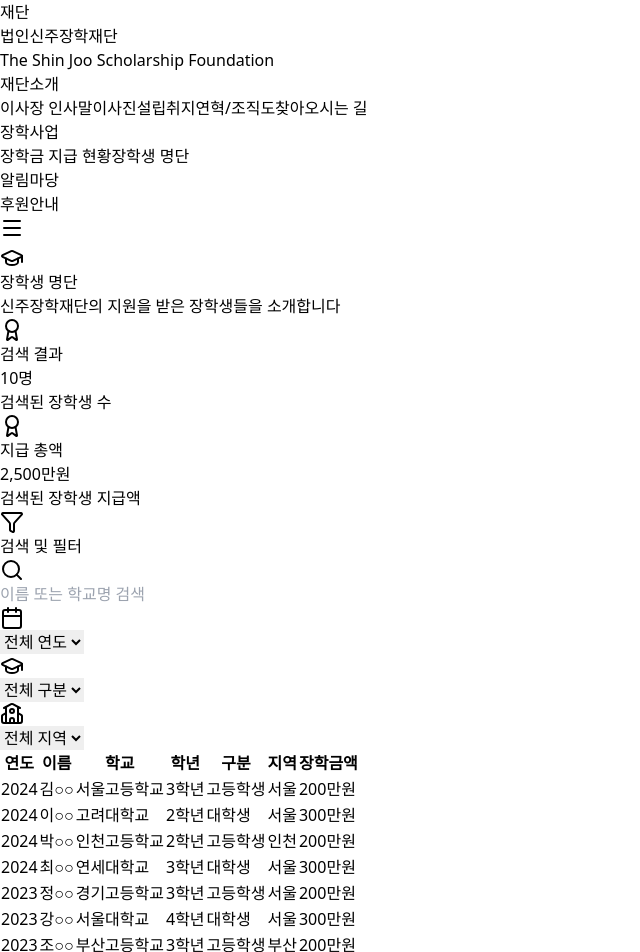
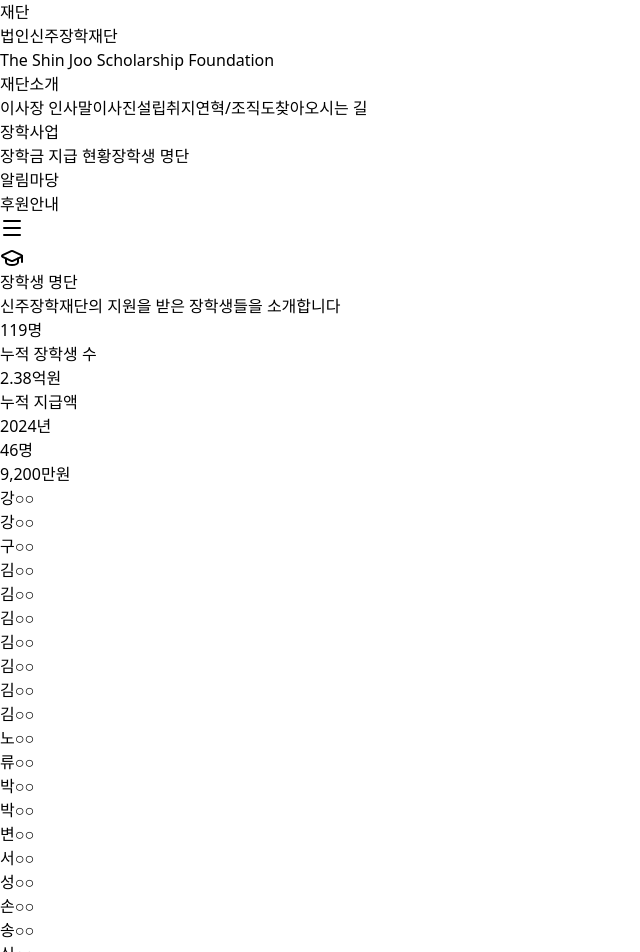
Before and after one commit to minjae-488/-, a Next.js app: page /-/scholarship/list in a window 1280 px wide. Shown: the top 952 px of the page, without its empty margins (0-640 px from the left). Built offline with nearby package versions, Linux system fonts and the light colour scheme.

Commit message:
refactor: 장학생 명단 페이지 단순화 및 실제 데이터 적용

```diff
--- a/app/scholarship/list/page.tsx
+++ b/app/scholarship/list/page.tsx
@@ -1,57 +1,49 @@
-'use client';
-
-import { useState } from 'react';
-import { Search, GraduationCap, Calendar, School, Award, Filter } from 'lucide-react';
-import { motion } from 'framer-motion';
-
-interface Scholar {
-    id: number;
-    year: number;
-    name: string;
-    school: string;
-    grade: string;
-    category: '고등학생' | '대학생';
-    region: string;
-    amount: number;
-}
-
-// 샘플 데이터 (실제로는 API나 데이터베이스에서 가져와야 함)
-const scholars: Scholar[] = [
-    { id: 1, year: 2024, name: '김○○', school: '서울고등학교', grade: '3학년', category: '고등학생', region: '서울', amount: 2000000 },
-    { id: 2, year: 2024, name: '이○○', school: '고려대학교', grade: '2학년', category: '대학생', region: '서울', amount: 3000000 },
-    { id: 3, year: 2024, name: '박○○', school: '인천고등학교', grade: '2학년', category: '고등학생', region: '인천', amount: 2000000 },
-    { id: 4, year: 2024, name: '최○○', school: '연세대학교', grade: '3학년', category: '대학생', region: '서울', amount: 3000000 },
-    { id: 5, year: 2023, name: '정○○', school: '경기고등학교', grade: '3학년', category: '고등학생', region: '서울', amount: 2000000 },
-    { id: 6, year: 2023, name: '강○○', school: '서울대학교', grade: '4학년', category: '대학생', region: '서울', amount: 3000000 },
-    { id: 7, year: 2023, name: '조○○', school: '부산고등학교', grade: '3학년', category: '고등학생', region: '부산', amount: 2000000 },
-    { id: 8, year: 2023, name: '윤○○', school: '성균관대학교', grade: '1학년', category: '대학생', region: '서울', amount: 3000000 },
-    { id: 9, year: 2022, name: '장○○', school: '대전고등학교', grade: '3학년', category: '고등학생', region: '대전', amount: 2000000 },
-    { id: 10, year: 2022, name: '임○○', school: '한양대학교', grade: '2학년', category: '대학생', region: '서울', amount: 3000000 },
-];
+import { GraduationCap } from 'lucide-react';
 
 export default function ScholarListPage() {
-    const [searchTerm, setSearchTerm] = useState('');
-    const [selectedYear, setSelectedYear] = useState<number | 'all'>('all');
-    const [selectedCategory, setSelectedCategory] = useState<'고등학생' | '대학생' | 'all'>('all');
-    const [selectedRegion, setSelectedRegion] = useState<string>('all');
+    // 실제 데이터 기반 (2022-2024 총 119명)
+    const scholarsByYear = [
+        {
+            year: 2024,
+            total: 46,
+            amount: 92000000,
+            scholars: [
+                '강○○', '강○○', '구○○', '김○○', '김○○', '김○○', '김○○', '김○○',
+                '김○○', '김○○', '노○○', '류○○', '박○○', '박○○', '변○○', '서○○',
+                '성○○', '손○○', '송○○', '심○○', '안○○', '여○○', '염○○', '오○○',
+                '우○○', '유○○', '윤○○', '이○○', '이○○', '이○○', '이○○', '이○○',
+                '임○○', '임○○', '장○○', '장○○', '전○○', '정○○', '정○○', '조○○',
+                '주○○', '최○○', '최○○', '하○○', '허○○', '황○○'
+            ]
+        },
+        {
+            year: 2023,
+            total: 35,
+            amount: 70000000,
+            scholars: [
+                '강○○', '곽○○', '권○○', '김○○', '김○○', '김○○', '김○○', '김○○',
+                '김○○', '남○○', '문○○', '박○○', '박○○', '박○○', '배○○', '서○○',
+                '심○○', '안○○', '오○○', '유○○', '윤○○', '이○○', '이○○', '이○○',
+                '임○○', '장○○', '전○○', '정○○', '정○○', '조○○', '주○○', '최○○',
+                '하○○', '허○○', '홍○○'
+            ]
+        },
+        {
+            year: 2022,
+            total: 38,
+            amount: 76000000,
+            scholars: [
+                '강○○', '고○○', '곽○○', '권○○', '김○○', '김○○', '김○○', '김○○',
+                '김○○', '남○○', '류○○', '문○○', '박○○', '박○○', '박○○', '변○○',
+                '서○○', '성○○', '손○○', '송○○', '신○○', '안○○', '오○○', '우○○',
+                '유○○', '윤○○', '이○○', '이○○', '이○○', '임○○', '장○○', '전○○',
+                '정○○', '조○○', '주○○', '최○○', '하○○', '허○○'
+            ]
+        }
+    ];
 
-    // 필터링된 장학생 목록
-    const filteredScholars = scholars.filter(scholar => {
-        const matchesSearch = scholar.name.includes(searchTerm) || scholar.school.includes(searchTerm);
-        const matchesYear = selectedYear === 'all' || scholar.year === selectedYear;
-        const matchesCategory = selectedCategory === 'all' || scholar.category === selectedCategory;
-        const matchesRegion = selectedRegion === 'all' || scholar.region === selectedRegion;
-
-        return matchesSearch && matchesYear && matchesCategory && matchesRegion;
-    });
-
-    // 연도 목록 추출
-    const years = Array.from(new Set(scholars.map(s => s.year))).sort((a, b) => b - a);
-    const regions = Array.from(new Set(scholars.map(s => s.region))).sort();
-
-    // 통계 계산
-    const totalScholars = filteredScholars.length;
-    const totalAmount = filteredScholars.reduce((sum, s) => sum + s.amount, 0);
+    const totalScholars = 119;
+    const totalAmount = 238000000;
 
     return (
         <main className="min-h-screen bg-gradient-to-b from-blue-50 to-white">
@@ -68,164 +60,59 @@
                 </div>
             </section>
 
-            <div className="container mx-auto px-4 py-16">
-                {/* 통계 카드 */}
-                <div className="grid md:grid-cols-2 gap-6 mb-12">
-                    <motion.div
-                        initial={{ opacity: 0, y: 20 }}
-                        animate={{ opacity: 1, y: 0 }}
-                        className="bg-gradient-to-br from-blue-600 to-blue-700 text-white rounded-xl p-8 shadow-lg"
-                    >
-                        <div className="flex items-center mb-4">
-                            <Award className="w-8 h-8 mr-3" />
-                            <h3 className="text-2xl font-bold">검색 결과</h3>
+            <div className="container mx-auto px-4 py-16 max-w-6xl">
+                {/* 누적 통계 */}
+                <div className="bg-white rounded-xl shadow-lg p-8 mb-12">
+                    <div className="grid md:grid-cols-2 gap-8">
+                        <div className="text-center">
+                            <div className="text-5xl font-bold text-blue-600 mb-2">
+                                {totalScholars}명
+                            </div>
+                            <div className="text-gray-600 text-lg">누적 장학생 수</div>
                         </div>
-                        <p className="text-5xl font-bold mb-2">{totalScholars}명</p>
-                        <p className="text-blue-100">검색된 장학생 수</p>
-                    </motion.div>
-
-                    <motion.div
-                        initial={{ opacity: 0, y: 20 }}
-                        animate={{ opacity: 1, y: 0 }}
-                        transition={{ delay: 0.1 }}
-                        className="bg-gradient-to-br from-green-600 to-green-700 text-white rounded-xl p-8 shadow-lg"
-                    >
-                        <div className="flex items-center mb-4">
-                            <Award className="w-8 h-8 mr-3" />
-                            <h3 className="text-2xl font-bold">지급 총액</h3>
-                        </div>
-                        <p className="text-5xl font-bold mb-2">{(totalAmount / 10000).toLocaleString()}만원</p>
-                        <p className="text-green-100">검색된 장학생 지급액</p>
-                    </motion.div>
-                </div>
-
-                {/* 검색 및 필터 */}
-                <div className="bg-white rounded-xl shadow-lg p-6 mb-8">
-                    <div className="flex items-center mb-6">
-                        <Filter className="w-6 h-6 text-blue-600 mr-2" />
-                        <h3 className="text-xl font-bold text-gray-800">검색 및 필터</h3>
-                    </div>
-
-                    <div className="grid md:grid-cols-2 lg:grid-cols-4 gap-4">
-                        {/* 검색 */}
-                        <div className="relative">
-                            <Search className="absolute left-3 top-1/2 transform -translate-y-1/2 text-gray-400 w-5 h-5" />
-                            <input
-                                type="text"
-                                placeholder="이름 또는 학교명 검색"
-                                value={searchTerm}
-                                onChange={(e) => setSearchTerm(e.target.value)}
-                                className="w-full pl-10 pr-4 py-2 border border-gray-300 rounded-lg focus:ring-2 focus:ring-blue-500 focus:border-blue-500"
-                            />
-                        </div>
-
-                        {/* 연도 필터 */}
-                        <div className="relative">
-                            <Calendar className="absolute left-3 top-1/2 transform -translate-y-1/2 text-gray-400 w-5 h-5" />
-                            <select
-                                value={selectedYear}
-                                onChange={(e) => setSelectedYear(e.target.value === 'all' ? 'all' : Number(e.target.value))}
-                                className="w-full pl-10 pr-4 py-2 border border-gray-300 rounded-lg focus:ring-2 focus:ring-blue-500 focus:border-blue-500 appearance-none"
-                            >
-                                <option value="all">전체 연도</option>
-                                {years.map(year => (
-                                    <option key={year} value={year}>{year}년</option>
-                                ))}
-                            </select>
-                        </div>
-
-                        {/* 구분 필터 */}
-                        <div className="relative">
-                            <GraduationCap className="absolute left-3 top-1/2 transform -translate-y-1/2 text-gray-400 w-5 h-5" />
-                            <select
-                                value={selectedCategory}
-                                onChange={(e) => setSelectedCategory(e.target.value as any)}
-                                className="w-full pl-10 pr-4 py-2 border border-gray-300 rounded-lg focus:ring-2 focus:ring-blue-500 focus:border-blue-500 appearance-none"
-                            >
-                                <option value="all">전체 구분</option>
-                                <option value="고등학생">고등학생</option>
-                                <option value="대학생">대학생</option>
-                            </select>
-                        </div>
-
-                        {/* 지역 필터 */}
-                        <div className="relative">
-                            <School className="absolute left-3 top-1/2 transform -translate-y-1/2 text-gray-400 w-5 h-5" />
-                            <select
-                                value={selectedRegion}
-                                onChange={(e) => setSelectedRegion(e.target.value)}
-                                className="w-full pl-10 pr-4 py-2 border border-gray-300 rounded-lg focus:ring-2 focus:ring-blue-500 focus:border-blue-500 appearance-none"
-                            >
-                                <option value="all">전체 지역</option>
-                                {regions.map(region => (
-                                    <option key={region} value={region}>{region}</option>
-                                ))}
-                            </select>
+                        <div className="text-center">
+                            <div className="text-5xl font-bold text-green-600 mb-2">
+                                {(totalAmount / 100000000).toFixed(2)}억원
+                            </div>
+                            <div className="text-gray-600 text-lg">누적 지급액</div>
                         </div>
                     </div>
                 </div>
 
-                {/* 장학생 목록 테이블 */}
-                <div className="bg-white rounded-xl shadow-lg overflow-hidden">
-                    <div className="overflow-x-auto">
-                        <table className="w-full">
-                            <thead className="bg-gradient-to-r from-blue-600 to-blue-700 text-white">
-                                <tr>
-                                    <th className="px-6 py-4 text-left text-sm font-bold">연도</th>
-                                    <th className="px-6 py-4 text-left text-sm font-bold">이름</th>
-                                    <th className="px-6 py-4 text-left text-sm font-bold">학교</th>
-                                    <th className="px-6 py-4 text-left text-sm font-bold">학년</th>
-                                    <th className="px-6 py-4 text-left text-sm font-bold">구분</th>
-                                    <th className="px-6 py-4 text-left text-sm font-bold">지역</th>
-                                    <th className="px-6 py-4 text-right text-sm font-bold">장학금액</th>
-                                </tr>
-                            </thead>
-                            <tbody className="divide-y divide-gray-200">
-                                {filteredScholars.length === 0 ? (
-                                    <tr>
-                                        <td colSpan={7} className="px-6 py-12 text-center text-gray-500">
-                                            검색 결과가 없습니다.
-                                        </td>
-                                    </tr>
-                                ) : (
-                                    filteredScholars.map((scholar, index) => (
-                                        <motion.tr
-                                            key={scholar.id}
-                                            initial={{ opacity: 0, y: 10 }}
-                                            animate={{ opacity: 1, y: 0 }}
-                                            transition={{ delay: index * 0.05 }}
-                                            className="hover:bg-blue-50 transition-colors"
-                                        >
-                                            <td className="px-6 py-4 text-gray-700">{scholar.year}</td>
-                                            <td className="px-6 py-4">
-                                                <span className="font-semibold text-gray-800">{scholar.name}</span>
-                                            </td>
-                                            <td className="px-6 py-4 text-gray-700">{scholar.school}</td>
-                                            <td className="px-6 py-4 text-gray-700">{scholar.grade}</td>
-                                            <td className="px-6 py-4">
-                                                <span className={`inline-block px-3 py-1 rounded-full text-xs font-semibold ${scholar.category === '고등학생'
-                                                        ? 'bg-blue-100 text-blue-800'
-                                                        : 'bg-green-100 text-green-800'
-                                                    }`}>
-                                                    {scholar.category}
-                                                </span>
-                                            </td>
-                                            <td className="px-6 py-4 text-gray-700">{scholar.region}</td>
-                                            <td className="px-6 py-4 text-right">
-                                                <span className="font-bold text-blue-600">
-                                                    {(scholar.amount / 10000).toLocaleString()}만원
-                                                </span>
-                                            </td>
-                                        </motion.tr>
-                                    ))
-                                )}
-                            </tbody>
-                        </table>
+                {/* 연도별 장학생 명단 */}
+                {scholarsByYear.map((yearData) => (
+                    <div key={yearData.year} className="bg-white rounded-xl shadow-lg overflow-hidden mb-8">
+                        {/* 연도 헤더 */}
+                        <div className="bg-gradient-to-r from-blue-600 to-blue-700 text-white p-6">
+                            <div className="flex items-center justify-between">
+                                <h2 className="text-3xl font-bold">{yearData.year}년</h2>
+                                <div className="text-right">
+                                    <div className="text-2xl font-bold">{yearData.total}명</div>
+                                    <div className="text-blue-100 text-sm">
+                                        {(yearData.amount / 10000).toLocaleString()}만원
+                                    </div>
+                                </div>
+                            </div>
+                        </div>
+
+                        {/* 장학생 명단 */}
+                        <div className="p-8">
+                            <div className="grid grid-cols-2 sm:grid-cols-3 md:grid-cols-4 lg:grid-cols-6 gap-4">
+                                {yearData.scholars.map((name, index) => (
+                                    <div
+                                        key={`${yearData.year}-${index}`}
+                                        className="bg-gray-50 rounded-lg p-4 text-center hover:bg-blue-50 transition-colors"
+                                    >
+                                        <div className="text-lg font-semibold text-gray-800">{name}</div>
+                                    </div>
+                                ))}
+                            </div>
+                        </div>
                     </div>
-                </div>
+                ))}
 
                 {/* 안내사항 */}
-                <div className="mt-8 bg-blue-50 border-l-4 border-blue-400 p-6 rounded-lg">
+                <div className="bg-blue-50 border-l-4 border-blue-400 p-6 rounded-lg">
                     <h4 className="font-bold text-blue-800 mb-2 flex items-center">
                         <span className="mr-2">ℹ️</span>
                         개인정보 보호 안내
```
